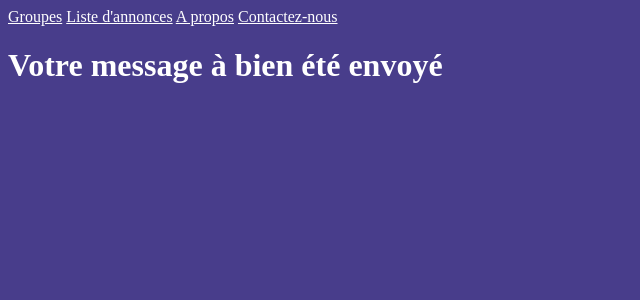
After one commit to Gauthiergit/DjangoApp, a Django app: page /email-sent/ in a window 1280 px wide. The commit adds this page. Shown: the top 300 px of the page, without its empty margins (0-640 px from the left). Run offline with Django 4.2, Linux system fonts and the light colour scheme.

Commit message:
Affichage du message de fomulaire dans terminal et ajout de liens de nav

```diff
--- a/merchex/listings/static/listings/styles.css
+++ b/merchex/listings/static/listings/styles.css
@@ -1,3 +1,7 @@
 * {background:#483D8B}
 
 * {color:white}
+
+.errorlist { /* Sert à identifier plus facilement quelle erreur à quelle entrée dans formulaire de contact */
+margin-bottom: -10px;
+}
--- a/merchex/listings/templates/listings/base.html
+++ b/merchex/listings/templates/listings/base.html
@@ -10,6 +10,8 @@
         <nav>
             <a href="{% url 'band-list' %}">Groupes</a>
             <a href="{% url 'listing-list' %}">Liste d'annonces</a>
+            <a href="{% url 'about-us' %}">A propos</a>
+            <a href="{% url 'contact' %}">Contactez-nous</a>
         </nav>
         {% block content %}
         {% endblock %}
--- /dev/null
+++ b/merchex/listings/templates/listings/email_sent.html
@@ -0,0 +1,7 @@
+{% extends "listings/base.html" %}
+
+{% block content %}
+
+<h1>Votre message à bien été envoyé</h1>
+
+{% endblock %}
--- a/merchex/listings/views.py
+++ b/merchex/listings/views.py
@@ -3,6 +3,8 @@ from django.shortcuts import render
 from listings.models import Band
 from listings.models import Listing
 from listings.forms import ContactUsForm
+from django.core.mail import send_mail
+from django.shortcuts import redirect
 
 
 def band_list(request):
@@ -34,6 +36,29 @@ def listing_detail(request, listing_id):
 
 
 def contact(request):
-    form = ContactUsForm()  # Ajout d'un formulaire.
-    """Le dictionnaire contextuel en dernier paramètre passe ce formulaire au gabarit"""
+    """L'instruction 'if' permet de créer un fomualire dans le modèle qu'il soit rempli ou non.
+    Elle permet aussi de générer des messages d'erreur en fonction de nos règles modèle (forms.py)
+    """
+    if request.method == "POST":
+        # Créer une instance de notre formulaire et le remplir avec les données POST
+        form = ContactUsForm(request.POST)
+
+        if form.is_valid():
+            send_mail(
+                # form.cleaned_data est un dictionnaire contenant les données après validation par .is-valid().
+                subject=f'Message from {form.cleaned_data["name"] or "anonymous"} via Merchex Contact Us form',
+                message=form.cleaned_data["message"],
+                from_email=form.cleaned_data["email"],
+                recipient_list=["admin@merchex.xyz"],
+            )
+            return redirect("email-sent")
+            # L'utilisateur sera redirigé vers une page de confirmation après l'envoi
+    else:
+        # Ceci doit être une requête GET, donc créer un fomulaire vide
+        form = ContactUsForm()  # Ajout d'un formulaire.
+    # Le dictionnaire contextuel en dernier paramètre passe ce formulaire au gabarit.
     return render(request, "listings/contact.html", {"form": form})
+
+
+def email_sent(request):
+    return render(request, "listings/email_sent.html")
--- a/merchex/merchex/settings.py
+++ b/merchex/merchex/settings.py
@@ -11,6 +11,9 @@
 """
 
 from pathlib import Path
+
+# Serveur de messagerie fictif django (les mails envoyé seront affichés dans le terminal)
+EMAIL_BACKEND = "django.core.mail.backends.console.EmailBackend"
 
 # Build paths inside the project like this: BASE_DIR / 'subdir'.
 BASE_DIR = Path(__file__).resolve().parent.parent
--- a/merchex/merchex/urls.py
+++ b/merchex/merchex/urls.py
@@ -24,8 +24,9 @@ urlpatterns = [
         "bands/", views.band_list, name="band-list"
     ),  # Je donne un nom a ma vue avec le paramètre name pour réutiliser ce lien URL
     path("bands/<int:band_id>/", views.band_detail, name="band-detail"),
-    path("about-us/", views.about),
+    path("about-us/", views.about, name="about-us"),
     path("listings/", views.listing_list, name="listing-list"),
     path("listings/<int:listing_id>/", views.listing_detail, name="listing-detail"),
     path("contact-us/", views.contact, name="contact"),
+    path("email-sent/", views.email_sent, name="email-sent"),
 ]
```
